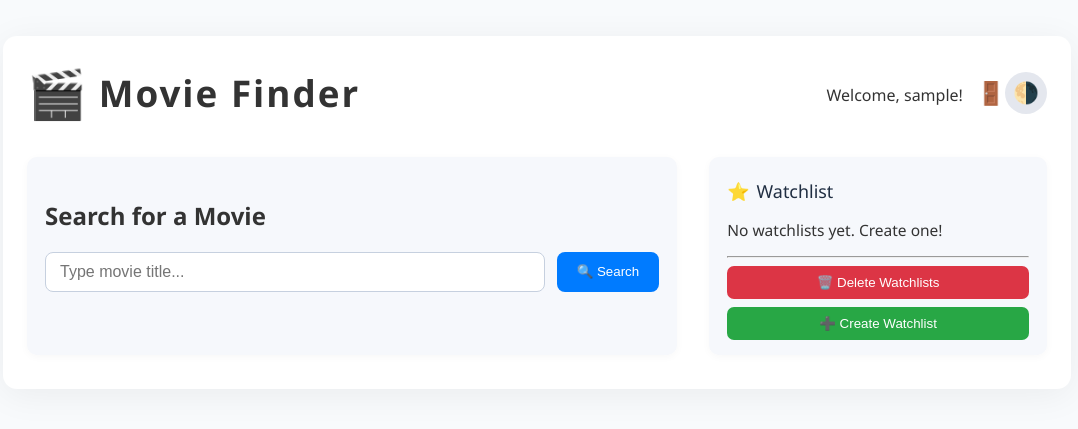
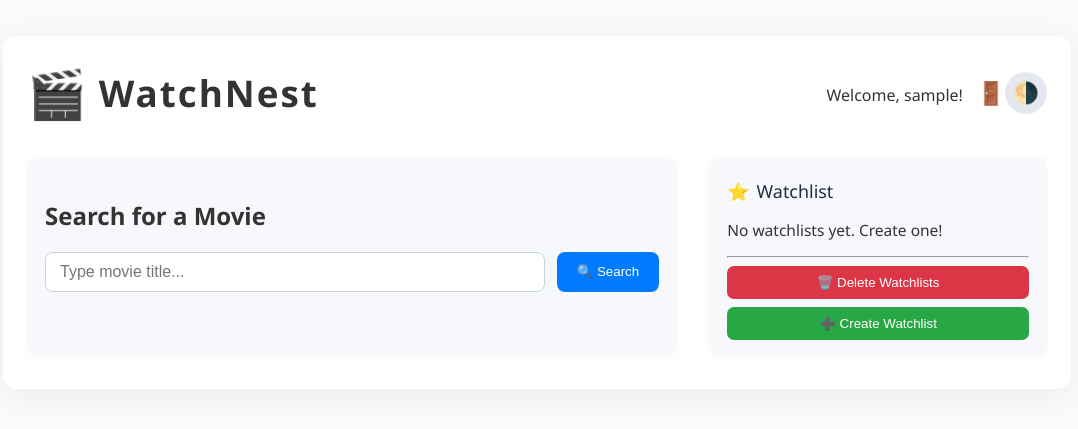
Before and after one commit to nadanova/WatchNest, a Flask app: page /home in a window 1280 px wide. Shown: the top 429 px of the page, without its empty margins (103-1181 px from the left). Run offline with Flask 3, Linux system fonts and the light colour scheme; the visitor is signed in with stand-in values (Sample User, id 1); data that the repository does not hold is empty.

Commit message:
Update home.html

```diff
--- a/templates/home.html
+++ b/templates/home.html
@@ -3,14 +3,14 @@
 <head>
   <meta charset="UTF-8" />
   <meta name="viewport" content="width=device-width, initial-scale=1.0"/>
-  <title>Movie Finder</title>
+  <title>WatchNest</title>
   <link rel="stylesheet" href="/static/css/style.css">
 </head>
 <body>
   <div class="container">
     <!-- Header -->
     <div class="header">
-      <h1><span class="logo">🎬</span> <span class="title-text">Movie Finder</span></h1>
+      <h1><span class="logo">🎬</span> <span class="title-text">WatchNest</span></h1>
 
       <div style="margin-left:auto;">
         <span>Welcome, {{ username }}!</span>
```
